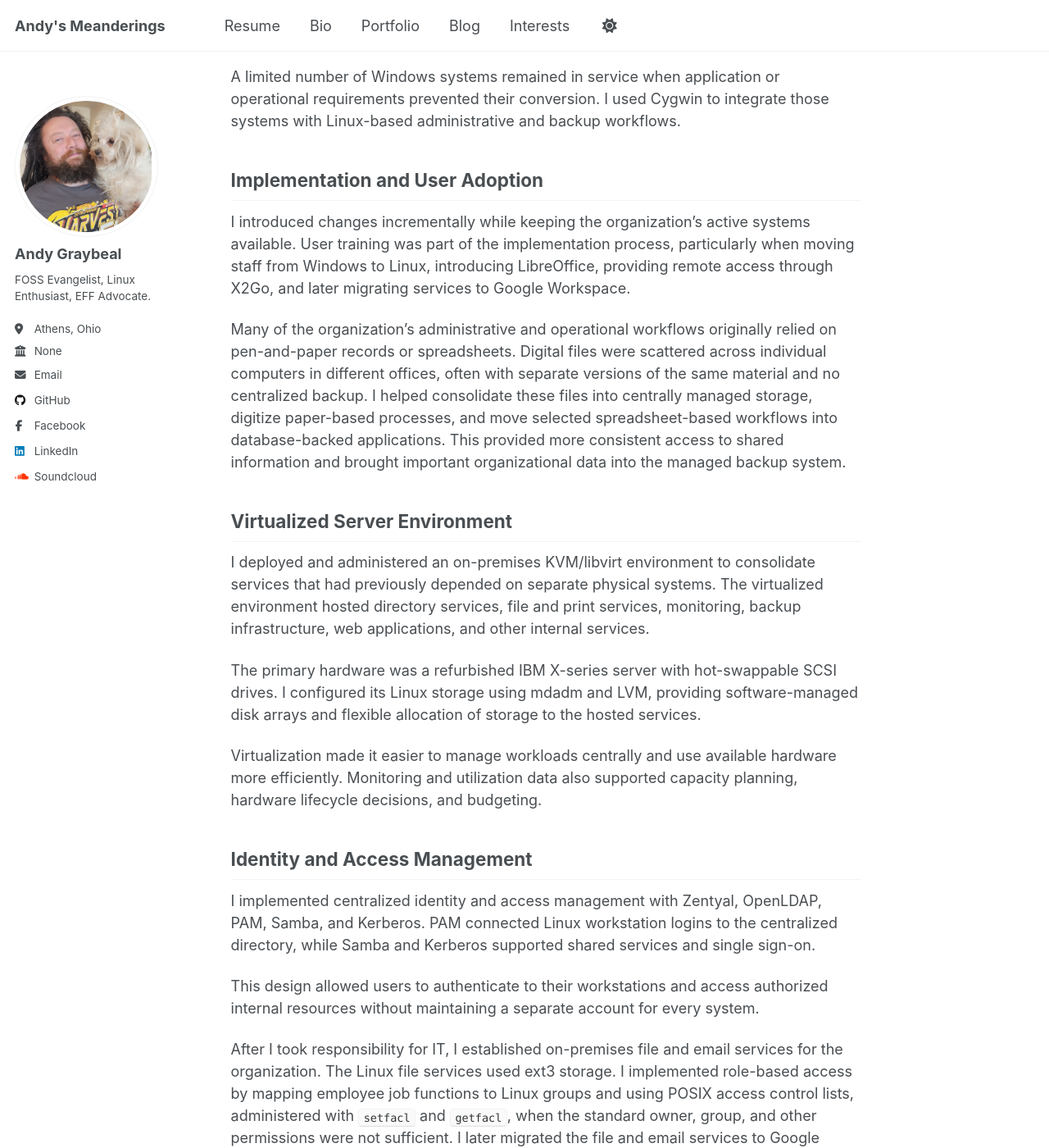
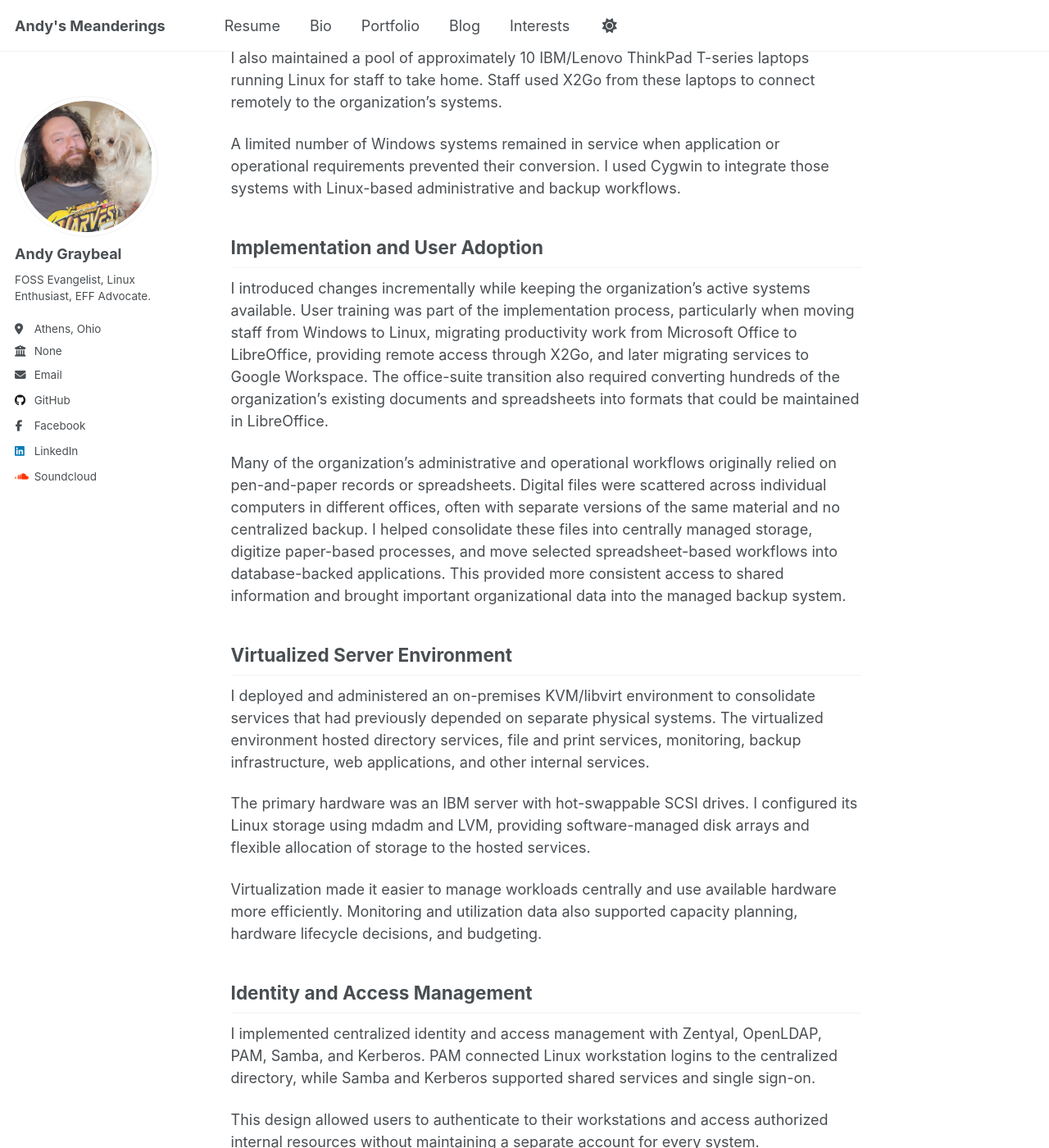
Before and after one commit to andy-graybeal/andy-graybeal.github.io, a Jekyll site: the page built from _portfolio/open_source_coop.md, in a window 1280 px wide and 1400 px high, scrolled down 1393 px. Shown: the whole window at 82% size. Built offline with Jekyll 4.4.1, drawn with Linux system fonts in a browser that asks for light colours; a script that is not in the unit is left out; some of the changed text lies outside the part shown.

Commit message:
Update open_source_coop.md

```diff
--- a/_portfolio/open_source_coop.md
+++ b/_portfolio/open_source_coop.md
@@ -4,6 +4,7 @@ excerpt: "Design and administration of segmented networks, pfSense firewalls, en
 collection: portfolio
 ---
 
+# Open-Source Infrastructure and Network Security at Worker-Owned Restaurant Corporation
 
 From 2004 through 2013, I served as co-owner and the sole systems and network administrator for Worker-Owned Restaurant Corporation in Athens, Ohio. IT was not a full-time position; I divided my time between technology responsibilities and restaurant operations, including work as a prep cook. I designed and administered an open-source environment that supported approximately 90 people across a restaurant, bakery, bar, nightclub, manufacturing facility, catering operation, and festival and farmers market activities. The environment included approximately 20 centrally managed workstations, segmented networks, firewall and VPN administration, Linux desktop management, virtualized servers, centralized authentication, monitoring, and automated backups.
 
@@ -29,7 +30,7 @@ A limited number of Windows systems remained in service when application or oper
 
 ## Implementation and User Adoption
 
-I introduced changes incrementally while keeping the organization’s active systems available. User training was part of the implementation process, particularly when moving staff from Windows to Linux, introducing LibreOffice, providing remote access through X2Go, and later migrating services to Google Workspace.
+I introduced changes incrementally while keeping the organization’s active systems available. User training was part of the implementation process, particularly when moving staff from Windows to Linux, migrating productivity work from Microsoft Office to LibreOffice, providing remote access through X2Go, and later migrating services to Google Workspace. The office-suite transition also required converting hundreds of the organization’s existing documents and spreadsheets into formats that could be maintained in LibreOffice.
 
 Many of the organization’s administrative and operational workflows originally relied on pen-and-paper records or spreadsheets. Digital files were scattered across individual computers in different offices, often with separate versions of the same material and no centralized backup. I helped consolidate these files into centrally managed storage, digitize paper-based processes, and move selected spreadsheet-based workflows into database-backed applications. This provided more consistent access to shared information and brought important organizational data into the managed backup system.
 
@@ -37,7 +38,7 @@ Many of the organization’s administrative and operational workflows originally
 
 I deployed and administered an on-premises KVM/libvirt environment to consolidate services that had previously depended on separate physical systems. The virtualized environment hosted directory services, file and print services, monitoring, backup infrastructure, web applications, and other internal services.
 
-The primary hardware was a refurbished IBM X-series server with hot-swappable SCSI drives. I configured its Linux storage using mdadm and LVM, providing software-managed disk arrays and flexible allocation of storage to the hosted services.
+The primary hardware was an IBM server with hot-swappable SCSI drives. I configured its Linux storage using mdadm and LVM, providing software-managed disk arrays and flexible allocation of storage to the hosted services.
 
 Virtualization made it easier to manage workloads centrally and use available hardware more efficiently. Monitoring and utilization data also supported capacity planning, hardware lifecycle decisions, and budgeting.
 
```
Also changed, not shown: other parts of _portfolio/open_source_coop.md (+2 -2 lines).
